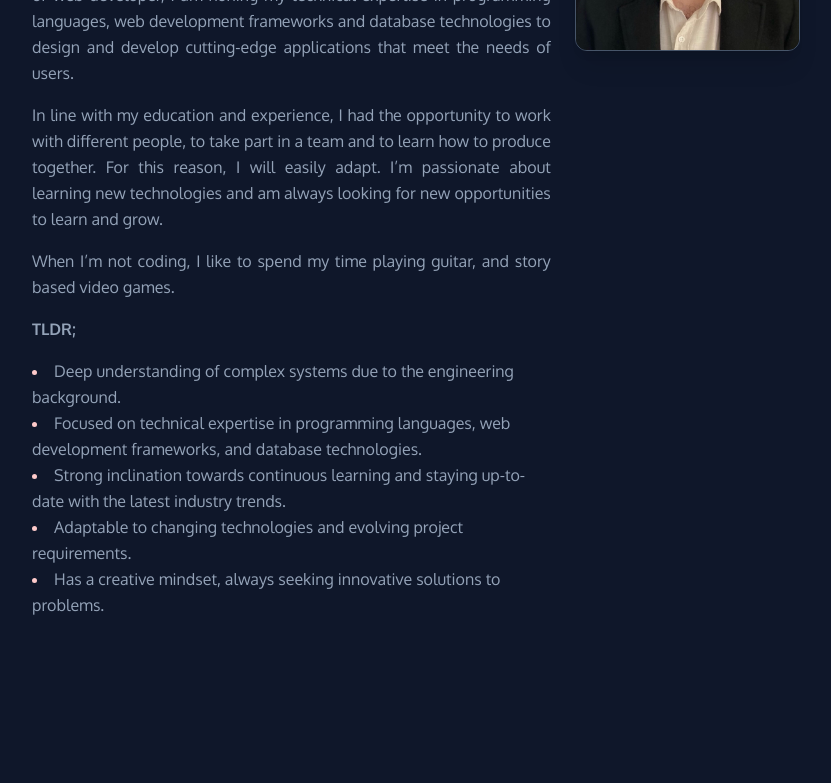
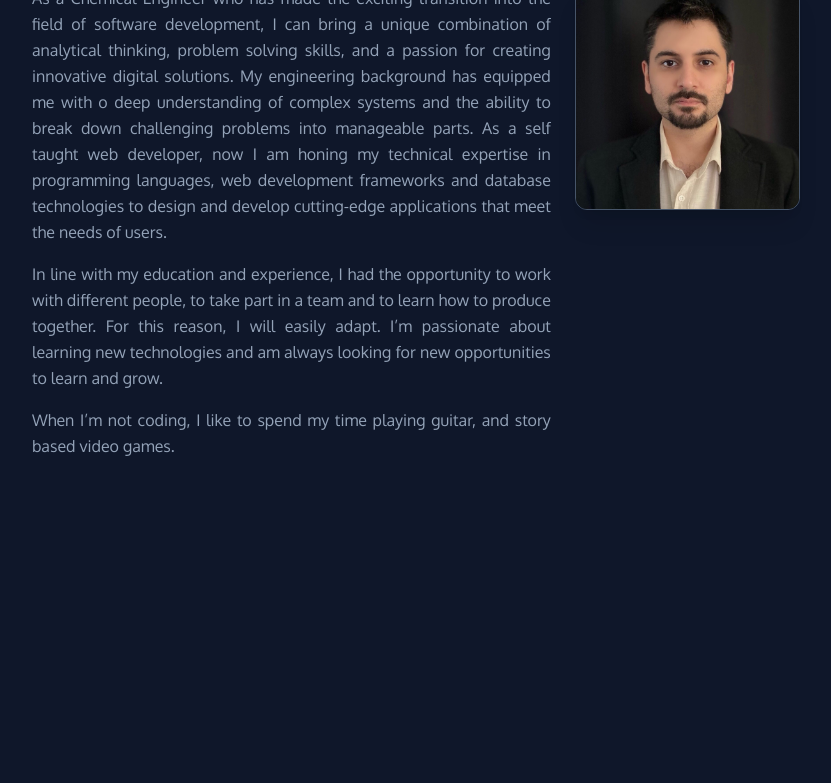
Before and after one commit to fatiharapoglu/portfolio-2023, a Next.js app: page / in a window 1280 px wide. Shown: the part 1238-2021 px from the top of the page, without its empty margins (224-1055 px from the left). Built offline with nearby package versions, Linux system fonts and the light colour scheme.

Commit message:
add custom cursor

```diff
--- a/src/app/components/About.tsx
+++ b/src/app/components/About.tsx
@@ -13,9 +13,9 @@ export default function About() {
                         can bring a unique combination of analytical thinking, problem solving skills, and a passion for
                         creating innovative digital solutions. My engineering background has equipped me with o deep
                         understanding of complex systems and the ability to break down challenging problems into manageable
-                        parts. As a software or web developer, I am honing my technical expertise in programming languages,
-                        web development frameworks and database technologies to design and develop cutting-edge applications
-                        that meet the needs of users.
+                        parts. As a self taught web developer, now I am honing my technical expertise in programming
+                        languages, web development frameworks and database technologies to design and develop cutting-edge
+                        applications that meet the needs of users.
                     </p>
                     <p className="pt-4">
                         In line with my education and experience, I had the opportunity to work with different people, to
@@ -26,20 +26,6 @@ export default function About() {
                     <p className="pt-4">
                         When I’m not coding, I like to spend my time playing guitar, and story based video games.
                     </p>
-                    <strong className="block pt-4">TLDR;</strong>
-                    <ul className="list-inside list-disc pt-4 text-left marker:text-red-200">
-                        <li>Deep understanding of complex systems due to the engineering background.</li>
-                        <li>
-                            Focused on technical expertise in programming languages, web development frameworks, and database
-                            technologies.
-                        </li>
-                        <li>
-                            Strong inclination towards continuous learning and staying up-to-date with the latest industry
-                            trends.
-                        </li>
-                        <li>Adaptable to changing technologies and evolving project requirements.</li>
-                        <li>Has a creative mindset, always seeking innovative solutions to problems.</li>
-                    </ul>
                 </div>
                 <div>
                     <Image
--- a/src/styles/globals.css
+++ b/src/styles/globals.css
@@ -11,10 +11,21 @@
 }
 
 .header-hidden {
-    transform: translateY(-100%);
-    transition: transform 0.25s ease-in-out;
+    @apply -translate-y-full transition-transform duration-300;
 }
 
 .header-visible {
-    transition: transform 0.25s ease-in-out;
+    @apply transition-transform duration-300;
 }
+
+::-webkit-scrollbar {
+    @apply w-3;
+}
+
+::-webkit-scrollbar-track {
+    @apply bg-slate-900;
+}
+
+::-webkit-scrollbar-thumb {
+    @apply rounded bg-red-200 hover:bg-red-300;
+}
```
Also changed, not shown: 1 other file (tests, documents, lock files or other folders).
